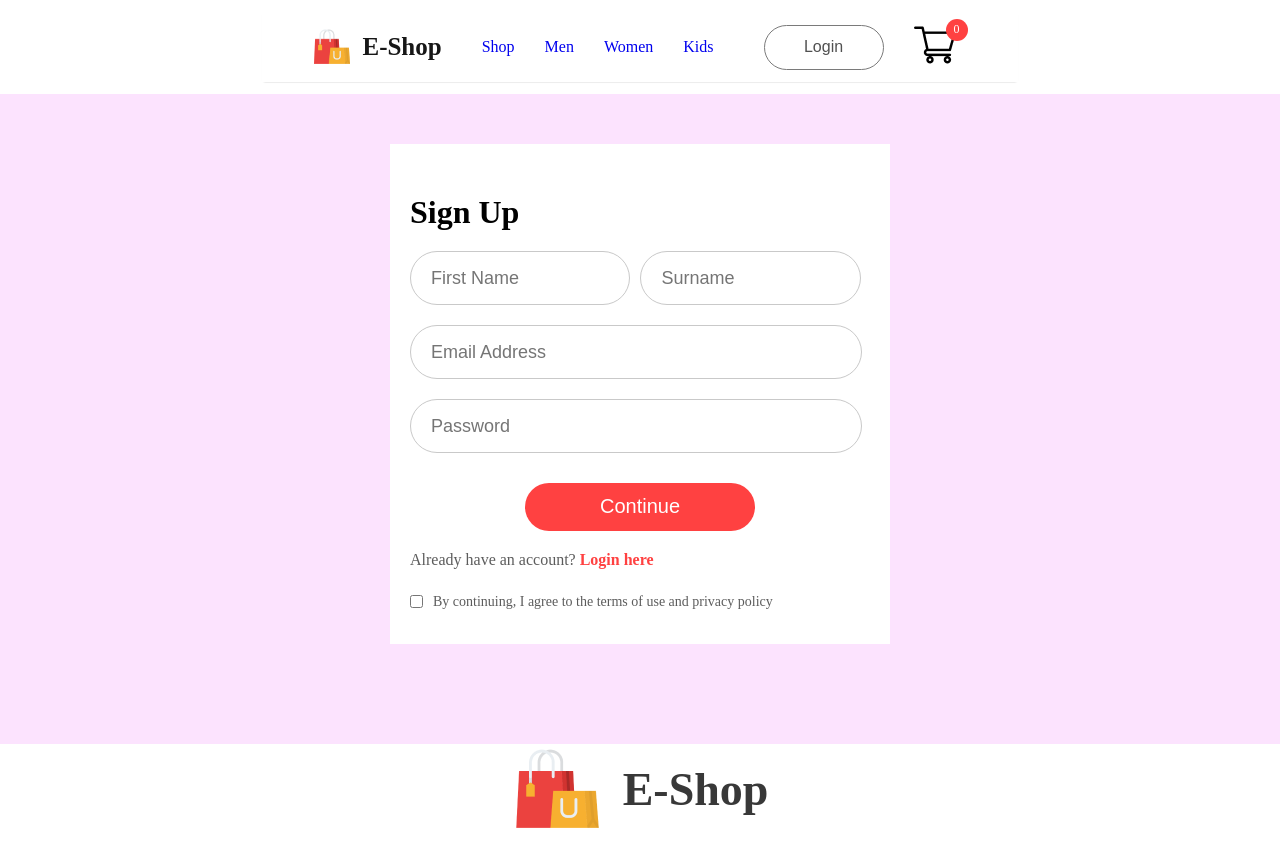
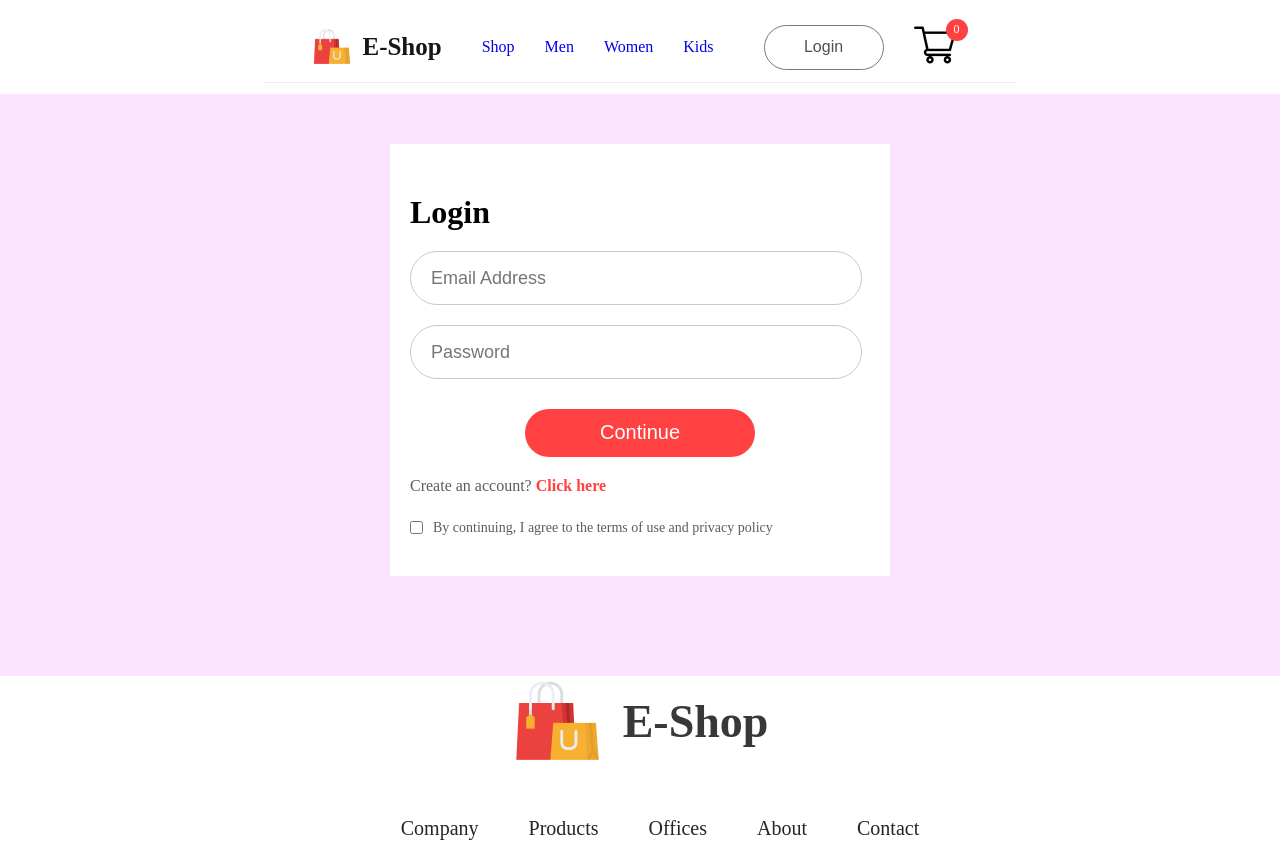
Before and after one commit to SamMuaks2/E-Shop_app, a React (Create React App) app: page /login in a window 1280 px wide. Shown: the top 842 px of the page. Built offline with nearby package versions, Linux system fonts and the light colour scheme.

Commit message:
Add Login/Sign up state management

```diff
--- a/src/Pages/CSS/LoginSignup.css
+++ b/src/Pages/CSS/LoginSignup.css
@@ -60,6 +60,7 @@
 .loginsignup-login span {
   color: #ff4141;
   font-weight: 600;
+  cursor: pointer;
 }
 
 .loginsignup-agree {
--- a/src/Pages/LoginSignup.jsx
+++ b/src/Pages/LoginSignup.jsx
@@ -1,19 +1,22 @@
-import React from "react";
+import React, { useState } from "react";
 import "./CSS/LoginSignup.css";
 
 function LoginSignup() {
+
+  const [state, setState] = useState("Login");
+
   return (
     <div className="loginsignup">
 
       <div className="loginsignup-container">
 
-        <h1>Sign Up</h1>
+        <h1>{state}</h1>
 
         <div className="loginsignup-fields">
-          <div className="input-name">
-          <input type="text" placeholder="First Name" />
-          <input type="text" placeholder="Surname" />
-          </div>
+          {state === "Sign Up" ? <div className="input-name">
+            <input type="text" placeholder="First Name" />
+            <input type="text" placeholder="Surname" />
+          </div> : <></> }
 
           <input type="email" placeholder="Email Address" />
           <input type="password" placeholder="Password" />
@@ -21,9 +24,18 @@
 
         <button>Continue</button>
 
+        {state === "Sign Up" ?
+
         <p className="loginsignup-login">
-          Already have an account? <span>Login here</span>
+          Already have an account? <span onClick={() => {setState("Login")}}>Login here</span>
         </p>
+
+        :
+
+        <p className="loginsignup-login">
+          Create an account? <span onClick={() => {setState("Sign Up")}}>Click here</span>
+        </p>
+        }
 
         <div className="loginsignup-agree">
           <input type="checkbox" name="" id="" />
```
